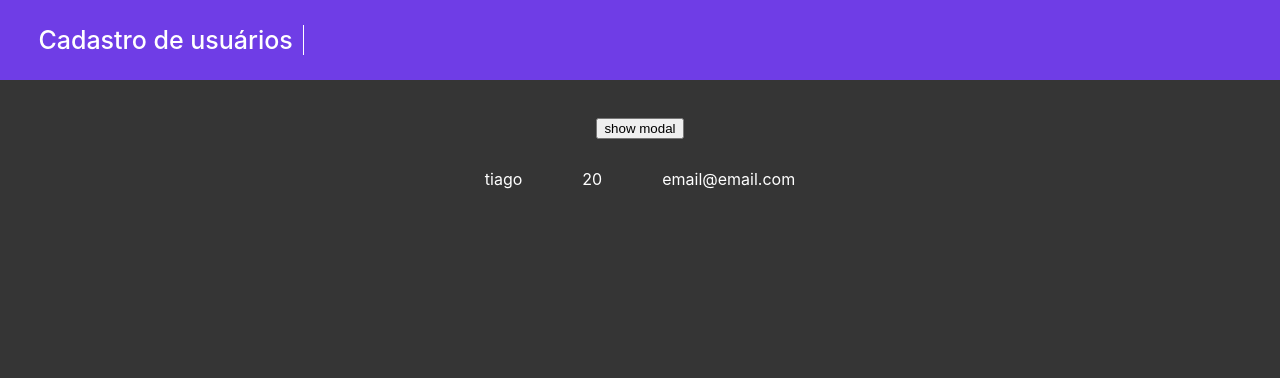
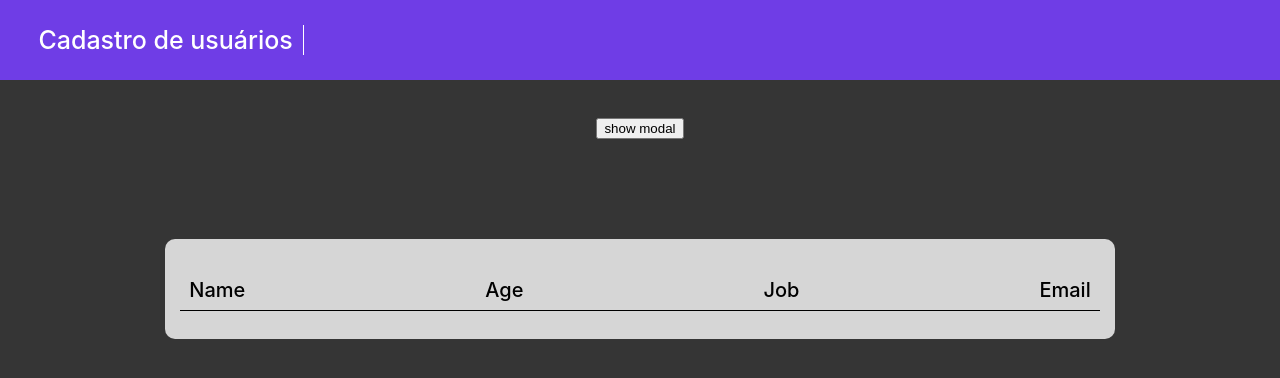
Before and after one commit to TiagoVillarim/Cadastro-de-usu-rios, a React (Create React App) app: page / in a window 1280 px wide. Shown: the top 378 px of the page. Built offline with nearby package versions, Linux system fonts and the light colour scheme.

Commit message:
projeto atualizado, mostrando itens na tela

```diff
--- /dev/null
+++ b/src/Global.scss
@@ -0,0 +1,3 @@
+a {
+  color: black;
+}
--- a/src/components/context/useContext.js
+++ b/src/components/context/useContext.js
@@ -5,7 +5,7 @@ export const userContext = React.createContext({});
 
 export const UserProvider = (props) => {
 
-  const [userList, setUserList] = useState(["tiago", 20, "email@email.com"]);
+  const [userList, setUserList] = useState([]);
 
   const [showModal, setShowModal] = useState(false);
 
--- a/src/components/modal/modal.js
+++ b/src/components/modal/modal.js
@@ -11,12 +11,20 @@ export default function Modal(props) {
 
   const { setShowModal, userList, setUserList } = React.useContext(userContext);
 
+  const users = {
+    name: name,
+    age: age,
+    job: job,
+    email: email
+  }
+
 
   function onSubmit() {
-    setUserList([...userList, name, age, email]);
+    setUserList([...userList, {users}]);
     setName("");
     setEmail("");
     setAge("");
+    setJob("")
     setShowModal(false);
   };
 
--- a/src/components/pages/home.js
+++ b/src/components/pages/home.js
@@ -1,27 +1,43 @@
-import React, { useState } from "react";
+import React from "react";
+import { userContext } from "../context/useContext";
+import Modal from "../modal/modal"
 import HomeStyle from "../styles/home.scss"
-import Modal from "../modal/modal"
-import { userContext } from "../context/useContext";
+import GlobalStyle from "../../../src/Global.scss"
 
 export default function Home() {
 
   const { userList, showModal, setShowModal } = React.useContext(userContext);
 
+  console.log(userList)
+
 
   return(
     <>
       <header className="header">
-        <a className="title">Cadastro de usuários</a>
+        <h1 className="title">Cadastro de usuários</h1>
       </header>
 
       <body className="body-container">
         <button onClick={() => setShowModal(true)}>show modal</button>
         <Modal showModal={showModal} onClose={() => setShowModal(false)}/>
         <section className="users-section">
+          <div className="users-box">
+            <a>Name</a>
+            <a>Age</a>
+            <a>Job</a>
+            <a>Email</a>
+          </div>
           <div className="users-container">
-            {userList.map(listItem => (
-              <a className="users">{listItem}</a>
-              ))}
+            {userList.map((listItem, index) => {
+              return(
+                <div className="list-users" key={index}>
+                  <a>{listItem.users.name}</a>
+                  <a>{listItem.users.age}</a>
+                  <a>{listItem.users.job}</a>
+                  <a>{listItem.users.email}</a>
+                </div>
+              )
+            })}
           </div>
         </section>
       </body>
--- a/src/components/styles/home.scss
+++ b/src/components/styles/home.scss
@@ -30,11 +30,29 @@ body {
   justify-content: center;
   margin-top: 3%;
 
+  .users-section {
+    background-color: rgb(214, 214, 214);
+    display: flex;
+    flex-direction: column;
+    align-items: center;
+    justify-content: center;
+    width: 950px;
+    height: 100px;
+    border-radius: 10px;
+    margin-top: 100px;
 
-  .section-title {
-    font-size: 25px;
-    font-weight: 500;
-    color: white;
+    .users-box {
+      display: flex;
+      align-items: center;
+      justify-content: center;
+      width: 920px;
+      border-bottom: 1px solid black;
+
+      a {
+        font-size: 20px;
+        font-weight: 500;
+        margin: 10px 120px 8px 120px;
+      }
+    }
   }
-
 }
```
